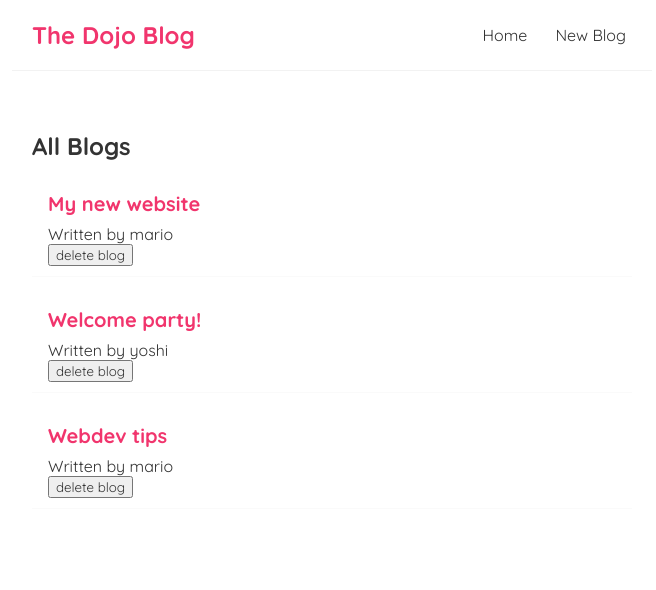
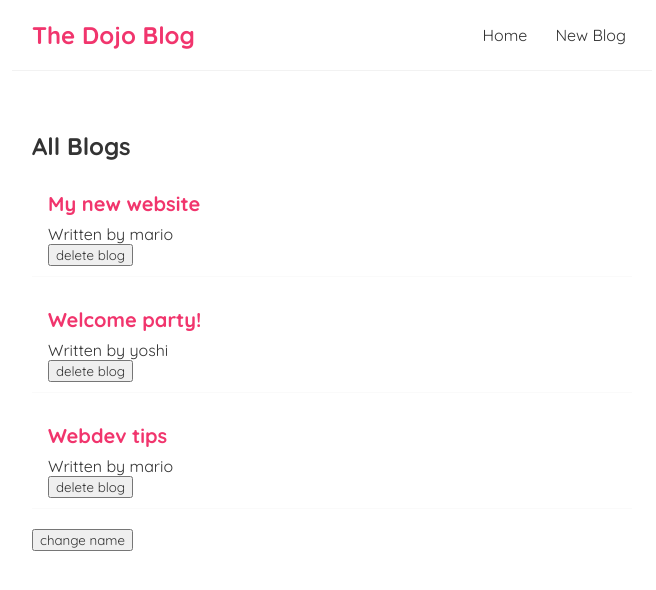
Before and after one commit to nictrey30/ninja-react-2021, a React (Create React App) app in the folder dojo-blog/: page / in a window 1280 px wide. Shown: the top 590 px of the page, without its empty margins (308-964 px from the left). Built offline with nearby package versions, Linux system fonts and the light colour scheme.

Commit message:
useEffect dependencies

```diff
--- a/dojo-blog/src/components/Home/Home.js
+++ b/dojo-blog/src/components/Home/Home.js
@@ -7,15 +7,23 @@ const Home = () => {
     { title: 'Welcome party!', body: 'lorem ipsum...', author: 'yoshi', id: 2 },
     { title: 'Webdev tips', body: 'lorem ipsum...', author: 'mario', id: 3 }
   ]);
+  const [name, setName] = useState('mario');
   useEffect(() => {
-    console.log('useEffect ran');
-  });
+    console.log('useEffect ran: ', name);
+  }, [name]);
   const handleDelete = (id) => {
     setBlogs((prevBlogs) => prevBlogs.filter((blog) => blog.id !== id));
   };
   return (
     <div className='home'>
       <BlogList blogs={blogs} title='All Blogs' handleDelete={handleDelete} />
+      <button
+        onClick={() =>
+          setName((prevName) => (prevName === 'mario' ? 'luigi' : 'mario'))
+        }
+      >
+        change name
+      </button>
     </div>
   );
 };
```
